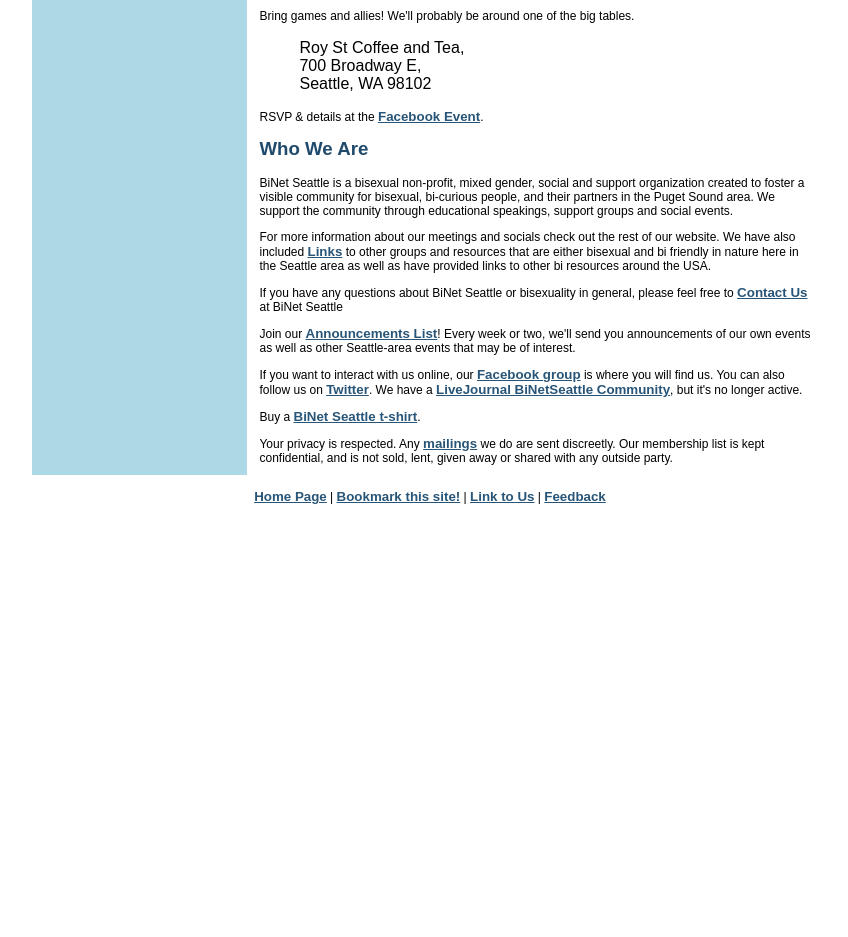
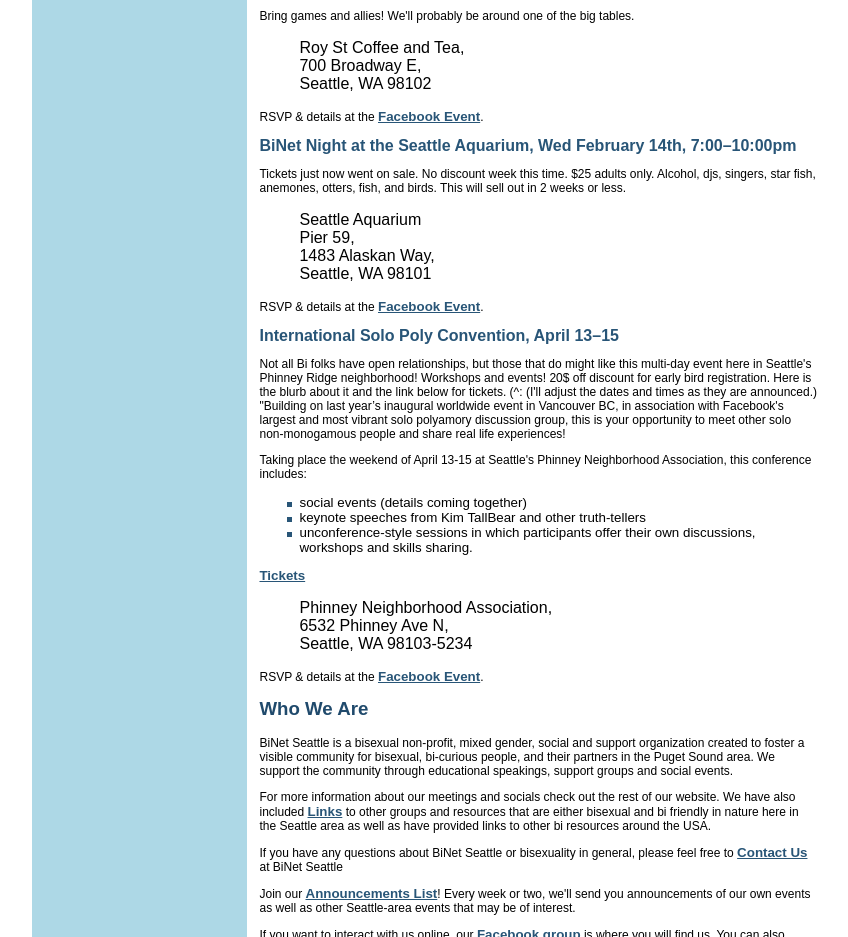
Before and after one commit to BiNetSeattle/binetseattle.github.io, a plain HTML site: page index.html in a window 1280 px wide. Shown: the part 1060-1997 px from the top of the page, without its empty margins (210-1058 px from the left). Before the commit the page ends 1576 px from the top, so only its background shows below. Drawn offline with Linux system fonts and the light colour scheme.

Commit message:
Aquarium, Solo Poly

```diff
--- a/index.html
+++ b/index.html
@@ -222,6 +222,59 @@
 <a href="https://www.facebook.com/events/119978125377076/" target="_blank">Facebook Event</a>.</p>
 
 
+<h2>BiNet Night at the Seattle Aquarium, Wed February 14th, 7:00–10:00pm</h2>
+
+<p> Tickets just now went on sale. No discount week this time. $25 adults
+only. Alcohol, djs, singers, star fish, anemones, otters, fish, and birds.
+This will sell out in 2 weeks or less. </p>
+
+<blockquote>
+Seattle Aquarium<br/>
+Pier 59,<br/>
+1483 Alaskan Way,<br/>
+Seattle, WA 98101
+</blockquote>
+
+<p>RSVP &amp; details at the
+<a href="https://www.facebook.com/events/1327993180638160/" target="_blank">Facebook Event</a>.</p>
+
+
+<h2>International Solo Poly Convention, April 13–15</h2>
+
+<p>
+Not all Bi folks have open relationships, but those that do might like this
+multi-day event here in Seattle's Phinney Ridge neighborhood! Workshops and
+events! 20$ off discount for early bird registration. Here is the blurb about
+it and the link below for tickets. (^: (I'll adjust the dates and times as
+they are announced.) "Building on last year’s inaugural worldwide event in
+Vancouver BC, in association with Facebook's largest and most vibrant solo
+polyamory discussion group, this is your opportunity to meet other solo
+non-monogamous people and share real life experiences!
+</p>
+
+<p>
+Taking place the weekend of April 13-15 at Seattle's Phinney Neighborhood
+Association, this conference includes:
+</p>
+
+<ul>
+<li>social events (details coming together)</li>
+<li>keynote speeches from Kim TallBear and other truth-tellers</li>
+<li>unconference-style sessions in which participants offer their own discussions, workshops and skills sharing.</li>
+</ul>
+
+<a href=https://www.eventbrite.com/e/soly-polyamory-conference-2018-tickets-38977509781>Tickets</a>
+
+<blockquote>
+Phinney Neighborhood Association,<br/>
+6532 Phinney Ave N,<br/>
+Seattle, WA 98103-5234
+</blockquote>
+
+<p>RSVP &amp; details at the
+<a href="https://www.facebook.com/events/1908098882853032/" target="_blank">Facebook Event</a>.</p>
+
+
 <!-- =================================================== -->
 
 
```
